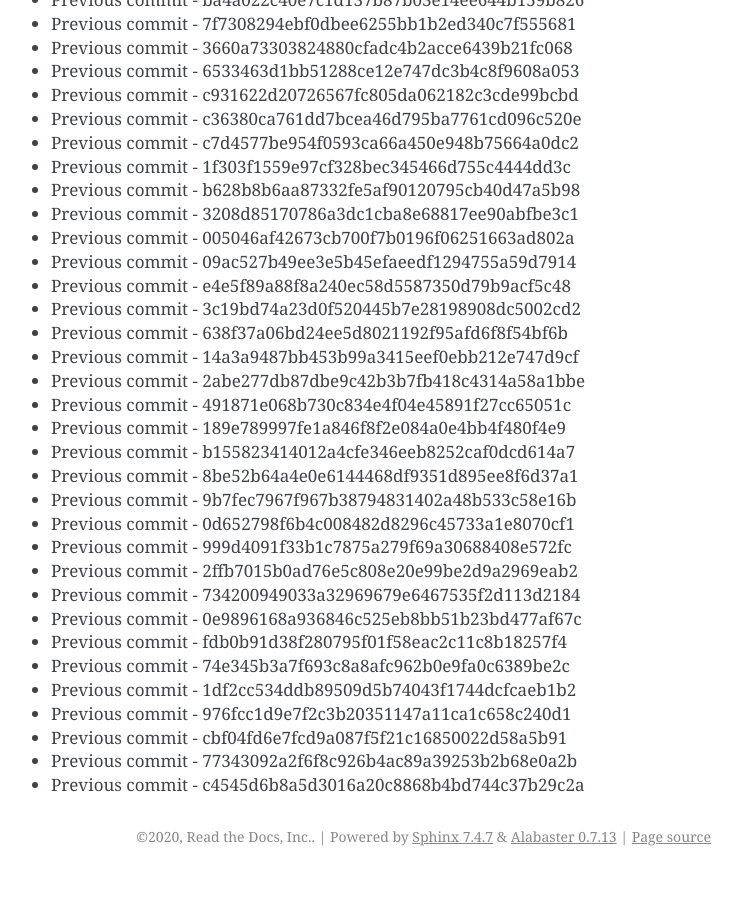
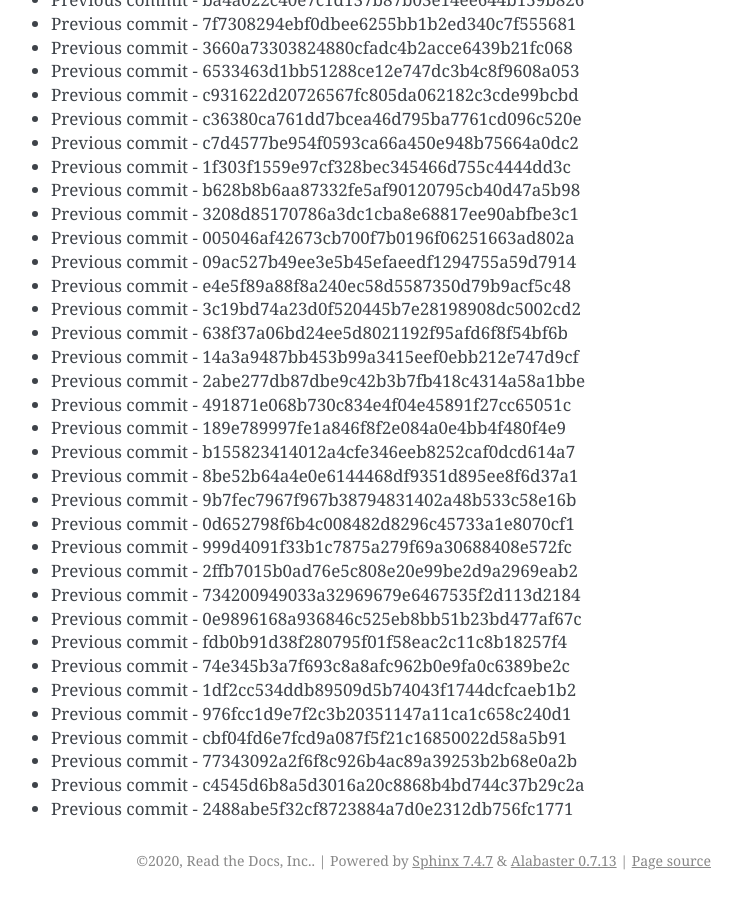
Before and after one commit to readthedocs/rtd-git-stresstest, a Sphinx documentation site: the page built from docs/updates.rst, in a window 1280 px wide and 900 px high, scrolled down 27784 px. Shown: the whole window, without its empty margins (399-1141 px from the left). Built offline with Sphinx 7.4.7, drawn with Linux system fonts in a browser that asks for light colours; before the commit the page ends 28660 px from its top, so only the background shows below that.

Commit message:
Generating commit from previous: 2488abe5f32cf8723884a7d0e2312db756fc1771

```diff
--- a/docs/updates.rst
+++ b/docs/updates.rst
@@ -1199,3 +1199,4 @@ It can be tested for any performance characteristics.
 * Previous commit - cbf04fd6e7fcd9a087f5f21c16850022d58a5b91
 * Previous commit - 77343092a2f6f8c926b4ac89a39253b2b68e0a2b
 * Previous commit - c4545d6b8a5d3016a20c8868b4bd744c37b29c2a
+* Previous commit - 2488abe5f32cf8723884a7d0e2312db756fc1771
```
